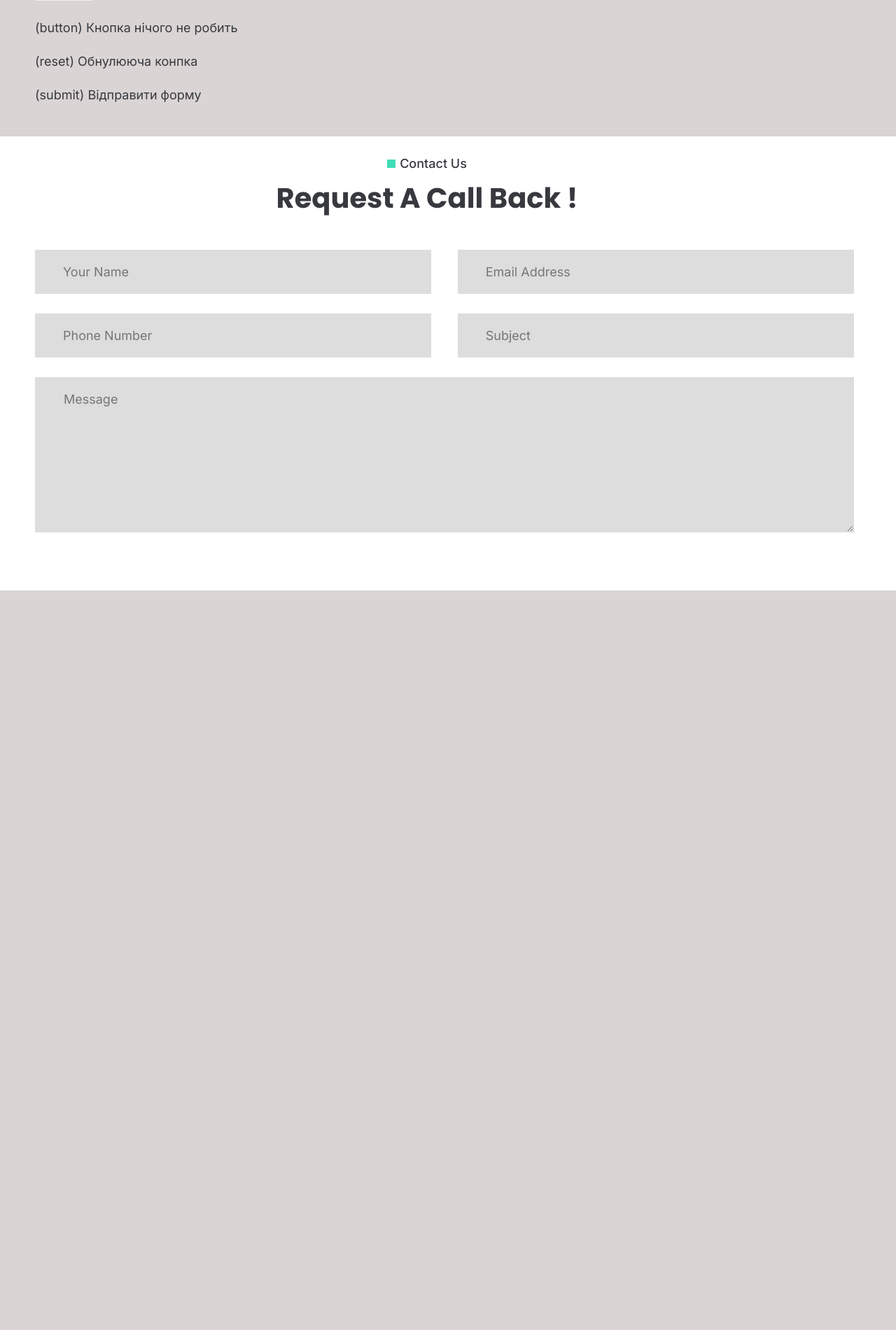
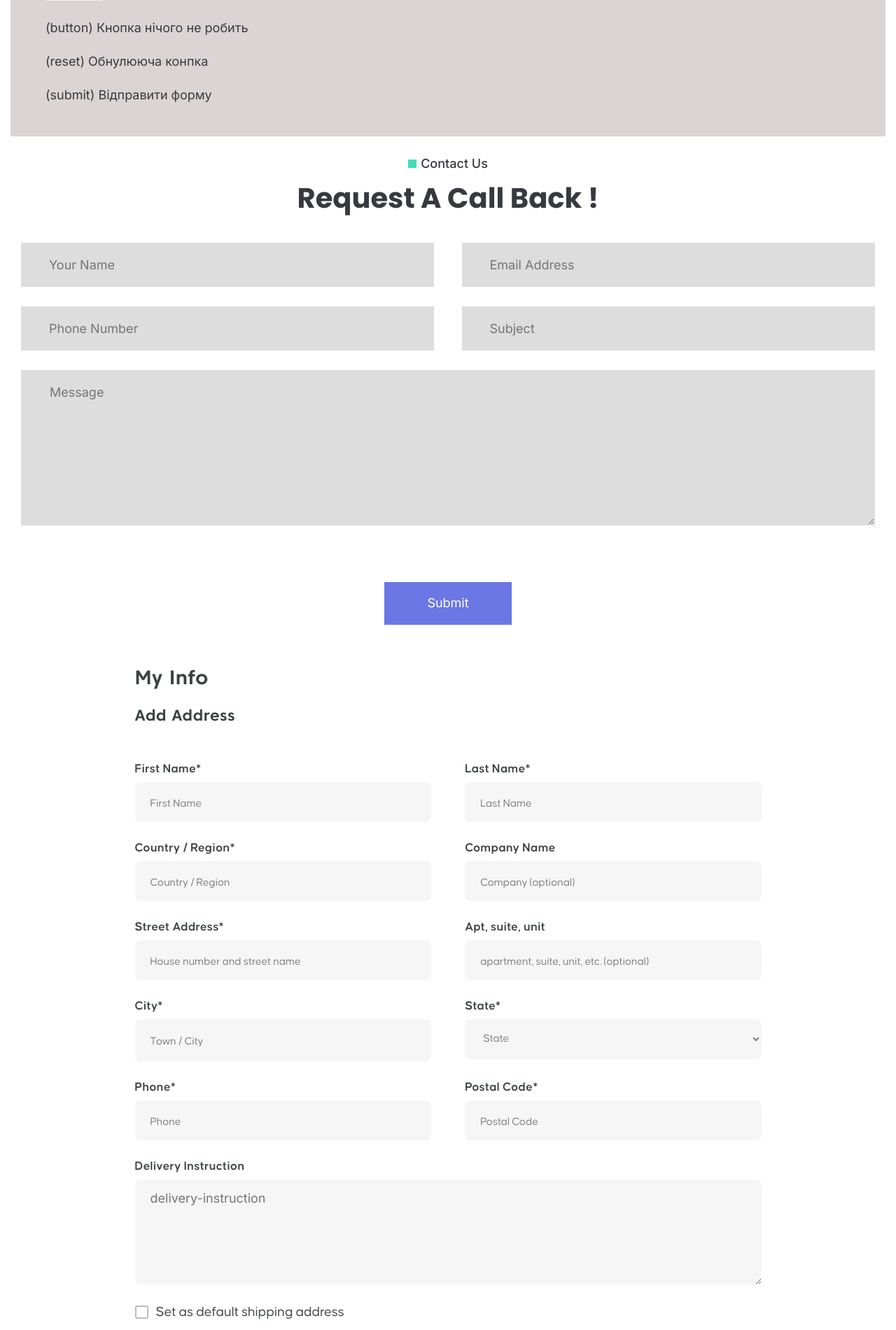
Before and after one commit to Misha-Bober/Lessons, a PHP site: page / in a window 1280 px wide. Shown: the part 971-2872 px from the top of the page at 70% size. Before the commit the page ends 1815 px from the top, so only its background shows below. Run offline with PHP 8.4, Linux system fonts and the light colour scheme.

Commit message:
Add files via upload

```diff
--- /dev/null
+++ b/lesson_16/css/fonts.css
@@ -0,0 +1,64 @@
+@font-face {
+    font-family: "Causten";
+    src:
+    url("../fonts/Causten-Regular.woff") format(woff2),
+    url("../fonts/Causten-Regular.woff2") format(woff);
+    font-weight: 400;
+    font-style: normal;
+    font-display: swap;
+}
+@font-face {
+    font-family: "Causten";
+    src:
+    url("../fonts/Causten-Light.woff2") format(woff2),
+    url("../fonts/Causten-Light.woff") format(woff);
+    font-weight: 300;
+    font-style: normal;
+    font-display: swap;
+}
+@font-face {
+    font-family: "Causten";
+    src:
+    url("../fonts/Causten-Medium.woff2") format(woff2),
+    url("../fonts/Causten-Medium.woff") format(woff);
+    font-weight: 500;
+    font-style: normal;
+    font-display: swap;
+}
+@font-face {
+    font-family: "Causten";
+    src:
+    url("../fonts/Causten-Semi-Bold.woff2") format(woff2),
+    url("../fonts/Causten-Semi-Bold.woff") format(woff);
+    font-weight: 600;
+    font-style: normal;
+    font-display: swap;
+}
+
+@font-face {
+    font-family: "Causten";
+    src:
+    url("../fonts/Causten-Bold.woff2") format(woff2),
+    url("../fonts/Causten-Bold.woff") format(woff);
+    font-weight: 700;
+    font-style: normal;
+    font-display: swap;
+}
+@font-face {
+    font-family: "Causten";
+    src:
+    url("../fonts/Causten-Bold.woff2") format(woff2),
+    url("../fonts/Causten-Bold.woff") format(woff);
+    font-weight: 700;
+    font-style: normal;
+    font-display: swap;
+}
+@font-face {
+    font-family: "CoreSansC";
+    src:
+    url("../fonts/CoreSansC-65Bold.woff2") format(woff2),
+    url("../fonts/CoreSansC-65Bold.woff") format(woff);
+    font-weight: 700;
+    font-style: normal;
+    font-display: swap;
+}
--- a/lesson_16/css/style.css
+++ b/lesson_16/css/style.css
@@ -35,7 +35,7 @@ header {
 	color: #ffffff;
 	border-radius: 30px;
 }
-form {
+.form {
 	display: flex;
 	flex-direction: column;
 	background-color: rgb(218, 212, 212);
@@ -46,29 +46,37 @@ form {
 label {
 	color: rgb(0, 0, 0);
 }
-.page-home-task {
-	max-width: 1220px;
+.page__continer {
+  max-width: 1400px;
+  padding-left: 15px;
+  padding-right: 15px;
 }
-.contact-us-title-lable-section {
+.page-home-task-consulting {
+  max-width: 1220px;
+  margin: 0 auto;
+  margin-bottom: 60px;
+}
+.consulting-title-lable-section {
 	display: flex;
 	flex-direction: column;
 	align-items: center;
 	row-gap: 16px;
+	margin-bottom: 40px;
 }
-.contact-us-title-lable-section__lable {
+.consulting-title-lable-section__lable {
 	font-weight: 500;
 	display: inline-flex;
     gap: 6px;
 	align-items: center;
 
 }
-.contact-us-title-lable-section__lable::before {
+.consulting-title-lable-section__lable::before {
 	content: "";
 	width: 12px;
 	height: 12px;
 	background-color: #40DDB6;
 }
-.contact-us-title-lable-section__title {
+.consulting-title-lable-section__title {
 	font-family: "Poppins";
 	font-size: 40px;
 	font-weight: 700;
@@ -79,7 +87,6 @@ label {
 	flex-direction: column;
 	row-gap: 28px;
 	background-color: #ffffff;
-	/* flex-basis: 100%; */
 }
 .home-task-form-row {
 	display: flex;
@@ -88,12 +95,15 @@ label {
 }
 .home-task-form__item {
 	flex-basis: 48.4%;
-
 }
-.home-task-form__item input {
+.home-task-form-item-input:focus {
+	outline-color: #3f50ea;
+}
+.home-task-form-item-input {
 	width: 100%;
 	padding: 21px 0px 21px 40px;
 	background-color: #DDDDDD;
+	transition: 0.4s;
 }
 .home-task-form__textarea {
 	flex-basis:  100%;
@@ -106,4 +116,190 @@ label {
     background-color: #DDDDDD;
     border: 1px solid #ddd;
     resize: vertical;
+	margin-bottom: 50px;
+	transition: 0.4s;
 }
+.home-task-form__textarea textarea:focus {
+	outline-color: #3f50ea;
+}
+.home-task-form-button{
+text-align: center;
+}
+.home-task-form-button__button-submit {
+	padding: 21px 61px 22px 61px;
+	background-color: #6B77E5;
+	color: #ffffff;
+}
+.home-task-form-button__button-submit:hover {
+		background-color: #3f50ea;
+}
+.euphoria-title-lable-section__h2 {
+	font-family: "CoreSansC", sans-serif;
+	font-size: 28px;
+	color: #3C4242;
+	line-height: 1.335;
+	letter-spacing: 0.56px;
+}
+.page-home-task-euphoria {
+	max-width: 895px;
+	margin: 0 auto;
+}
+.euphoria-title-lable-section {
+	display: flex;
+	flex-direction: column;
+	row-gap: 20px;
+	margin-bottom: 50px;
+}
+.euphoria-title-lable-section__label {
+	font-family: "CoreSansC", sans-serif;
+	font-size: 22px;
+	color: #3C4242;
+	line-height: 1.335;
+	letter-spacing: 0.56px;
+}
+.euphoria-form {
+	display: flex;
+	flex-direction: column;
+	row-gap: 28px;
+}
+.euphoria-form-row {
+	display: flex;
+	justify-content: space-between;
+	column-gap: 42.41px;
+}
+.home-task-form-item {
+	display: flex;
+	flex-direction: column;
+	row-gap: 10px;
+	flex-basis: 47.3%;
+}
+.home-task-form-item__label {
+	font-family: "Causten", sans-serif;
+	font-weight: 600;
+	font-size: 18px;
+	letter-spacing: 0.36px;
+	color: #3C4242;
+}
+.home-task-form-item__input::placeholder {
+	font-family: "Causten", sans-serif;
+	font-weight: 400;
+	font-size: 16px;
+	color: #807D7E;
+}
+.home-task-form-item__input {
+	padding: 18px 0px 18px 22px;
+	background-color: #F6F6F6;
+	border-radius: 8px;
+	transition: 0.4s;
+}
+.home-task-form-item__input-city {
+	padding: 19.5px 0px 19.5px 22px;
+	background-color: #F6F6F6;
+	border-radius: 8px;
+	transition: 0.4s;
+}
+.home-task-form-item__input-city::placeholder {
+	font-family: "Causten", sans-serif;
+	font-weight: 400;
+	font-size: 16px;
+	color: #807D7E;
+}
+.home-task-form-item__input-select {
+	font-family: "Causten", sans-serif;
+	font-weight: 400;
+	font-size: 16px;
+	color: #807D7E;
+	padding: 19.5px 0px 19.5px 22px;
+	background-color: #F6F6F6;
+	border-radius: 8px;
+	transition: 0.4s;
+}
+.home-task-form-item__input-select,
+.home-task-form-item__input,
+.home-task-form-item__input-city:focus {
+	outline-color: #3f50ea;
+}
+.euphoria-form-textarea {
+    flex-basis: 100%;
+	display: flex;
+	flex-direction: column;
+	row-gap: 10px;
+	margin-bottom: 2px;
+}
+.textarea {
+    width: 100%;
+    min-height: 100px;
+    height: 150px;
+    padding: 18px 22px;
+    border-radius: 8px;
+    background: #f6f6f6;
+    resize: vertical;
+    transition: 0.3s;
+    outline-color: transparent;
+}
+.textarea:focus {
+    outline-color: #3f50ea;
+}
+.euphoria-form__checkbox {
+	display: flex;
+	flex-direction: column;
+	row-gap: 12px;
+	margin-bottom: 30px;
+}
+.euphoria-form-checkbox-item {
+	position: relative;
+}
+.euphoria-form-checkbox-item__label-checkbox {
+	font-family: "Causten", sans-serif;
+	font-weight: 400;
+	font-size: 20px;
+	color: #3C4242;
+	display: inline-flex;
+    gap: 11px;
+    cursor: pointer;
+    align-items: center;
+}
+.checkbox {
+    position: absolute;
+    top: 0;
+    left: 0;
+    width: 0;
+    height: 0;
+    opacity: 0;
+}
+.euphoria-form-checkbox-item__label-checkbox::before {
+    content: "";
+    width: 19px;
+    height: 19px;
+    border: 2px solid #bebcbd;
+    flex-shrink: 0;
+    border-radius: 3px;
+    transition: background-color 0.3s;
+}
+.checkbox:checked + .euphoria-form-checkbox-item__label-checkbox::before {
+    background-color: #3f50ea;
+}
+.euphoria-form-button-section {
+	display: inline-flex;
+	column-gap: 30px;
+}
+.euphoria-form-button-section__button-purple,
+.euphoria-form-button-section__button-gray {
+	font-family: "Causten", sans-serif;
+	font-weight: 600;
+	font-size: 20px;
+	color: #ffffff;
+	display: inline-flex;
+    gap: 11px;
+    cursor: pointer;
+    align-items: center;
+	padding: 12px 40px;
+	border-radius: 8px;
+}
+.euphoria-form-button-section__button-purple {
+	background-color: #8A33FD;
+}
+.euphoria-form-button-section__button-gray {
+	color: #807D7E;
+	background-color: #F6F6F6;
+}
--- a/lesson_16/index.html
+++ b/lesson_16/index.html
@@ -13,7 +13,8 @@
             Відпрацювання
         </Header>
         <main class="page">
-            <form enctype="multipart/form-data" method="post" class="form" action="#">
+            <div class="page__continer">
+                <form  enctype="multipart/form-data"  method="post" class="form" action="#">
                 <div class="form-text">
                     <input disabled maxlength="10" minlength="3s" required autocomplete="off" name="name" placeholder="Введіть ім'я" value="" type="text">
                 </div>
@@ -30,7 +31,7 @@
                 </div>
                 <div class="form-tell">
                     <label for="phone">Вкажіть свій номер</label>
-                    <input id="phone" type="tell" maxlength="10" minlength="6s" required autocomplete="off" name="age" placeholder="Вкажіть номер тел." >
+                    <input id="phone" type="tel" maxlength="10" minlength="6s" required autocomplete="off" name="age" placeholder="Вкажіть номер тел." >
                 </div>
                 <div class="form-password">
                     <label for="password">Пароль</label>
@@ -98,36 +99,123 @@
                 <div class="form-button">
                     <p><button type="submit">(submit) Відправити форму</button></p>
                 </div>
-            </form>
-            <div class="page-home-task">
-                <div class="page-contact-us">
-                    <div class="contact-us-title-lable-section">
-                        <div class="contact-us-title-lable-section__lable">Contact Us</div>
-                        <h2 class="contact-us-title-lable-section__title">Request A Call Back !</h2>
+                </form>
+                <div class="page-home-task-consulting">
+                    <div class="page-consulting">
+                    <div class="consulting-title-lable-section">
+                        <div class="consulting-title-lable-section__lable">Contact Us</div>
+                        <h2 class="consulting-title-lable-section__title">Request A Call Back !</h2>
                     </div>
-                </div>
-                <form action="#" method="post" class="home-task-form">
+                    </div>
+                    <form action="#" method="post" class="home-task-form">
                     <div class="home-task-form-row">
                         <div class="home-task-form__item">
-                            <input type="text" name="your-name" placeholder="Your Name" required>
+                            <input class="home-task-form-item-input" type="text" name="your-name" placeholder="Your Name" required>
                         </div>
                         <div class="home-task-form__item">
-                            <input type="email" name="email-addres" placeholder="Email Address" required>
+                            <input class="home-task-form-item-input" type="email" name="email-addres" placeholder="Email Address" required>
                         </div>
                     </div>
                     <div class="home-task-form-row">
                         <div class="home-task-form__item">
-                            <input type="tel" name="phone-number" placeholder="Phone Number" required>
+                            <input class="home-task-form-item-input" type="tel" name="phone-number" placeholder="Phone Number" required>
                         </div>
                         <div class="home-task-form__item">
-                            <input type="text" name="subject" placeholder="Subject" required>
+                            <input class="home-task-form-item-input" type="text" name="subject" placeholder="Subject" required>
                         </div>
                     </div>
                     <div class="home-task-form__textarea">
                         <textarea name="mess" placeholder="Message" required></textarea>
                     </div>
+                    <div class="home-task-form-button">
+                        <button class="home-task-form-button__button-submit" type="submit">Submit</button>
+                    </div>
+                    </form>
                 </div>
-                </form>
+                <div class="page-home-task-euphoria">
+                    <div class="euphoria-title-lable-section">
+                        <h2 class="euphoria-title-lable-section__h2">My Info</h2>
+                        <div class="euphoria-title-lable-section__label">Add Address</div>
+                    </div>
+                    <form action="#" method="post" class="euphoria-form">
+                        <div class="euphoria-form-row">
+                            <div class="home-task-form-item">
+                                <label for="input" class="home-task-form-item__label">First Name*</label>
+                                <input id="input" class="home-task-form-item__input" type="text" name="name" placeholder="First Name" required>
+                            </div>
+                            <div class="home-task-form-item">
+                                <label for="input" class="home-task-form-item__label">Last Name*</label>
+                                <input id="input" class="home-task-form-item__input" type="text" name="name" placeholder="Last Name" required>
+                            </div>
+                        </div>
+                        <div class="euphoria-form-row">
+                            <div class="home-task-form-item">
+                                <label for="input" class="home-task-form-item__label">Country / Region*</label>
+                                <input id="input" class="home-task-form-item__input" type="text" name="region" placeholder="Country / Region" required>
+                            </div>
+                            <div class="home-task-form-item">
+                                <label for="input" class="home-task-form-item__label">Company Name</label>
+                                <input id="input" class="home-task-form-item__input" type="text" name="name" placeholder="Company (optional)" required>
+                            </div>
+                        </div>
+                        <div class="euphoria-form-row">
+                            <div class="home-task-form-item">
+                                <label for="input" class="home-task-form-item__label">Street Address*</label>
+                                <input id="input" class="home-task-form-item__input" type="text" name="adress" placeholder="House number and street name" required>
+                            </div>
+                            <div class="home-task-form-item">
+                                <label for="input" class="home-task-form-item__label">Apt, suite, unit</label>
+                                <input id="input" class="home-task-form-item__input" type="text" name="house" placeholder="apartment, suite, unit, etc. (optional)" required>
+                            </div>
+                        </div>
+                        <div class="euphoria-form-row">
+                            <div class="home-task-form-item">
+                                <label for="input" class="home-task-form-item__label">City*</label>
+                                <input id="input" class="home-task-form-item__input-city" type="text" name="city" placeholder="Town / City" required>
+                            </div>
+                            <div class="home-task-form-item">
+                                <label for="state" class="home-task-form-item__label">State*</label>
+                                <select id="state" class="home-task-form-item__input-select" name="state" required>
+                                    <option value="" disabled selected>State</option>
+                                    <option value="01">Alaska</option>
+                                    <option value="02">California</option>
+                                    <option value="03">Colorado</option>
+                                    <option value="04">Florida</option>
+                                    <option value="05">Канзас</option>
+                                </select>
+                            </div>
+                        </div>
+                        <div class="euphoria-form-row">
+                            <div class="home-task-form-item">
+                                <label for="input" class="home-task-form-item__label">Phone*</label>
+                                <input id="input" class="home-task-form-item__input" type="tel" autocomplete="off" name="phone" placeholder="Phone" required>
+                            </div>
+                            <div class="home-task-form-item">
+                                <label for="input" class="home-task-form-item__label">Postal Code*</label>
+                                <input id="input" class="home-task-form-item__input" type="text" name="posta" placeholder="Postal Code" required>
+                            </div>
+                        </div>
+                        <div class="euphoria-form-textarea">
+                            <label for="delivery-instruction" class="home-task-form-item__label">Delivery Instruction</label>
+                            <textarea id="delivery-instruction" class="textarea" name="di" placeholder="delivery-instruction"></textarea>
+                        </div>
+                        <div class="euphoria-form__checkbox">
+                            <div class="euphoria-form-checkbox-item">
+                                <input id="default-shipping" name="ds" type="checkbox" class="checkbox">
+                                <label for="default-shipping" class="euphoria-form-checkbox-item__label-checkbox">Set as default shipping address</label>
+                            </div>
+                            <div class="euphoria-form-checkbox-item">
+                                <input id="default-address" name="da" type="checkbox" class="checkbox">
+                                <label for="default-address" class="euphoria-form-checkbox-item__label-checkbox">Set as default billing address</label>
+                            </div>
+                        </div>
+                        <div class="euphoria-form-button-section">
+                            <button class="euphoria-form-button-section__button-purple" type="submit">Save</button>
+                            <button class="euphoria-form-button-section__button-gray" type="reset">Cancel</button>
+                        </div>
+                    </form>
+
+                </div>
             </div>
         </main>
     </div>
```
Also changed, not shown: lesson_16/fonts/Causten-Bold.woff (added), lesson_16/fonts/Causten-Bold.woff2 (added), lesson_16/fonts/Causten-Light.woff (added), lesson_16/fonts/Causten-Light.woff2 (added), lesson_16/fonts/Causten-Medium.woff (added), lesson_16/fonts/Causten-Medium.woff2 (added), lesson_16/fonts/Causten-Regular.woff (added), lesson_16/fonts/Causten-Regular.woff2 (added), lesson_16/fonts/Causten-Semi-Bold.woff (added), lesson_16/fonts/Causten-Semi-Bold.woff2 (added), lesson_16/fonts/CoreSansC-65Bold.woff (added), lesson_16/fonts/CoreSansC-65Bold.woff2 (added).
